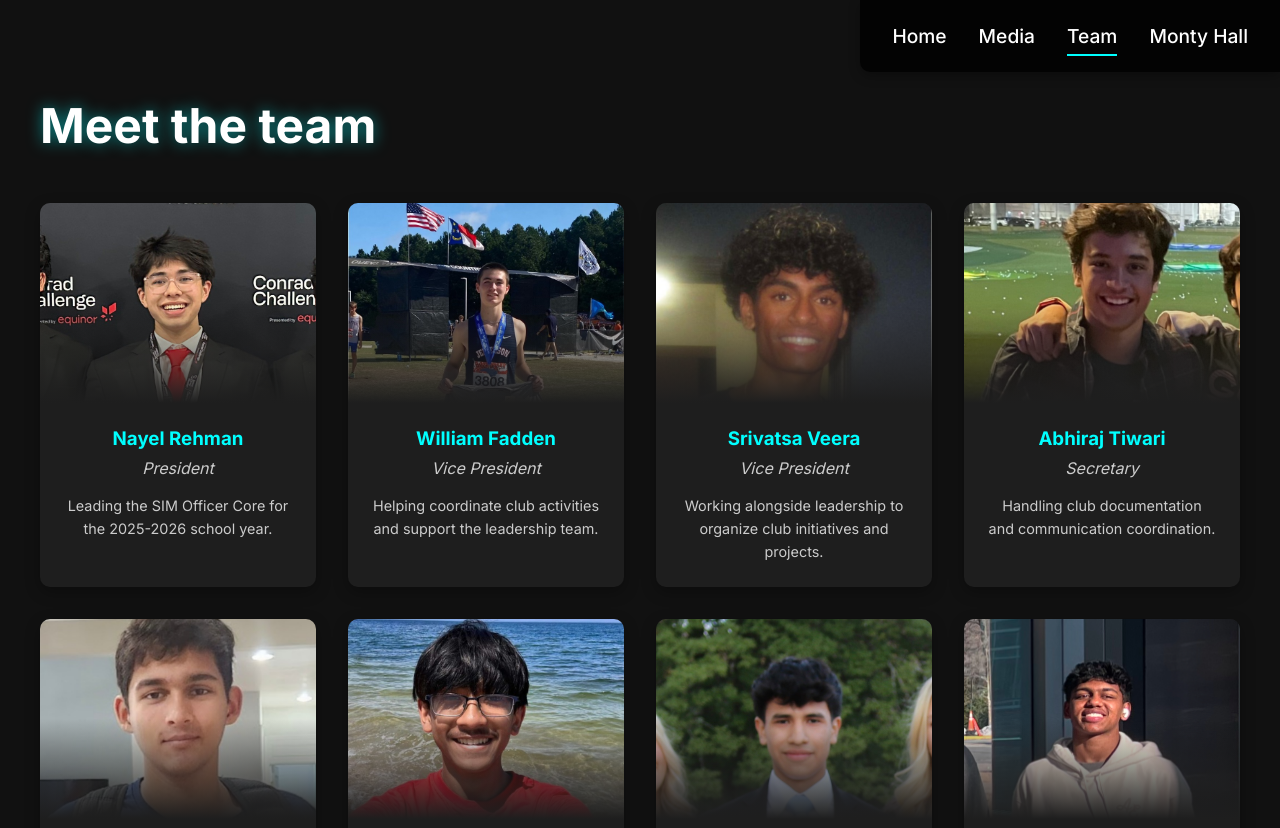
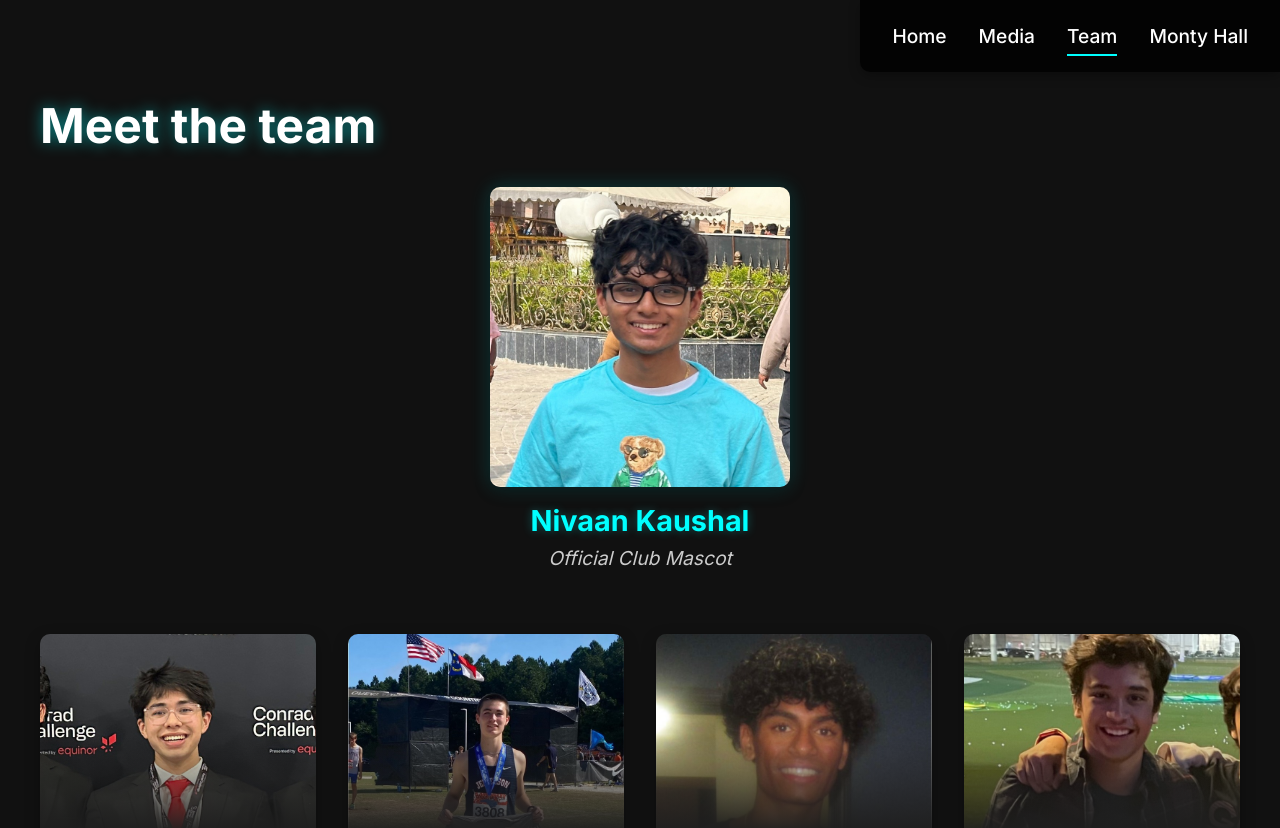
Before and after one commit to nayelr/simsite, a React (Create React App) app: page /team in a window 1280 px wide. Shown: the top 828 px of the page. Built offline with nearby package versions, Linux system fonts and the light colour scheme.

Commit message:
added nino

```diff
--- a/src/components/Computer.tsx
+++ b/src/components/Computer.tsx
@@ -43,7 +43,7 @@ const ComputerFrame = styled.div`
 const ComputerScreen = styled.div`
   width: 100%;
   height: 100%;
-  background-color: #000;
+  background-color: rgba(0, 0, 0, 0.7);
   border-radius: 10px;
   overflow: hidden;
   position: relative;
@@ -51,6 +51,21 @@ const ComputerScreen = styled.div`
   justify-content: center;
   align-items: center;
   border: 1px solid #444;
+
+  &::before {
+    content: '';
+    position: absolute;
+    top: 0;
+    left: 0;
+    right: 0;
+    bottom: 0;
+    background-image: url('/nivaan.png');
+    background-size: cover;
+    background-position: center;
+    opacity: 0.4;
+    filter: grayscale(20%) blur(1px) brightness(1.2);
+    z-index: 1;
+  }
 
   @media (max-width: 480px) {
     border-radius: 8px;
@@ -80,13 +95,18 @@ const ComputerBase = styled.div`
   }
 `;
 
+const StyledInteractiveText = styled(InteractiveText)`
+  position: relative;
+  z-index: 2;
+`;
+
 const Computer: React.FC = () => {
   return (
     <ComputerContainer>
       <div>
         <ComputerFrame>
           <ComputerScreen>
-            <InteractiveText />
+            <StyledInteractiveText />
           </ComputerScreen>
         </ComputerFrame>
         <ComputerBase />
--- a/src/pages/TeamPage.tsx
+++ b/src/pages/TeamPage.tsx
@@ -19,6 +19,54 @@ const Title = styled(motion.h1)`
   margin-bottom: 2rem;
   color: #fff;
   text-shadow: 0 0 15px rgba(0, 255, 255, 0.5);
+`;
+
+const MascotSection = styled.div`
+  display: flex;
+  flex-direction: column;
+  align-items: center;
+  margin-bottom: 3rem;
+  text-align: center;
+`;
+
+const MascotContainer = styled(motion.div)`
+  max-width: 300px;
+  background-color: #1e1e1e;
+  border-radius: 10px;
+  overflow: hidden;
+  box-shadow: 0 5px 15px rgba(0, 0, 0, 0.3), 0 0 20px rgba(0, 255, 255, 0.2);
+  margin-bottom: 1rem;
+`;
+
+const MascotPhoto = styled.div`
+  width: 100%;
+  height: 300px;
+  overflow: hidden;
+
+  img {
+    width: 100%;
+    height: 100%;
+    object-fit: cover;
+    transition: transform 0.3s ease;
+  }
+
+  &:hover img {
+    transform: scale(1.05);
+  }
+`;
+
+const MascotTitle = styled.h2`
+  color: #0ff;
+  font-size: 1.8rem;
+  margin-bottom: 0.5rem;
+  text-shadow: 0 0 10px rgba(0, 255, 255, 0.3);
+`;
+
+const MascotSubtitle = styled.p`
+  color: #ccc;
+  font-style: italic;
+  font-size: 1.2rem;
+  margin-bottom: 1rem;
 `;
 
 const TeamGrid = styled.div`
@@ -229,6 +277,20 @@ const TeamPage: React.FC = () => {
           Meet the team
         </Title>
 
+        <MascotSection>
+          <MascotContainer
+            initial={{ opacity: 0, scale: 0.9 }}
+            animate={{ opacity: 1, scale: 1 }}
+            transition={{ duration: 0.8 }}
+          >
+            <MascotPhoto>
+              <img src="/nivaan.png" alt="Nivaan Kaushal" />
+            </MascotPhoto>
+          </MascotContainer>
+          <MascotTitle>Nivaan Kaushal</MascotTitle>
+          <MascotSubtitle>Official Club Mascot</MascotSubtitle>
+        </MascotSection>
+
         <TeamGrid>
           {teamMembers.map((member, index) => (
             <TeamMember
```
Also changed, not shown: public/nivaan.png (added).
